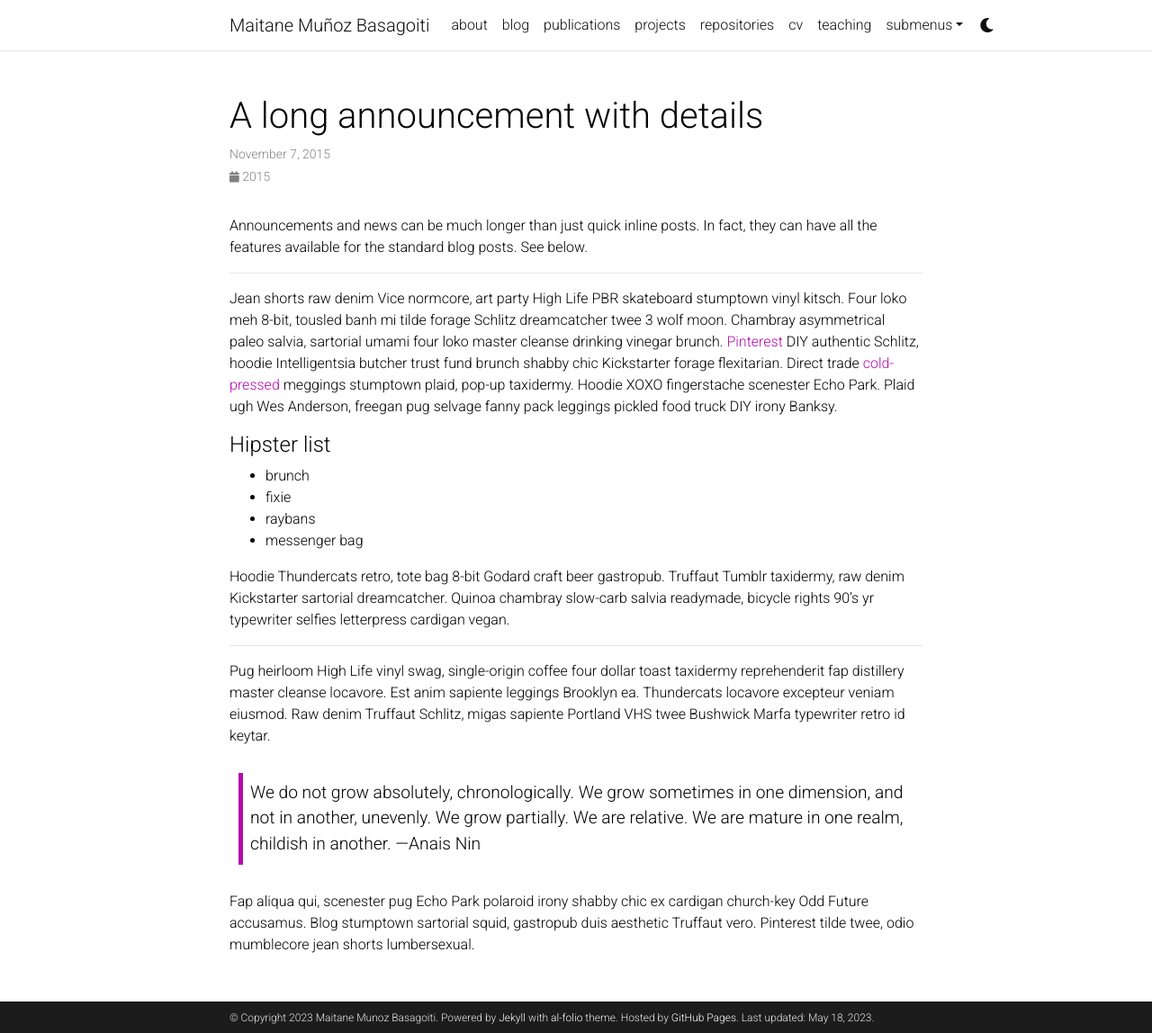
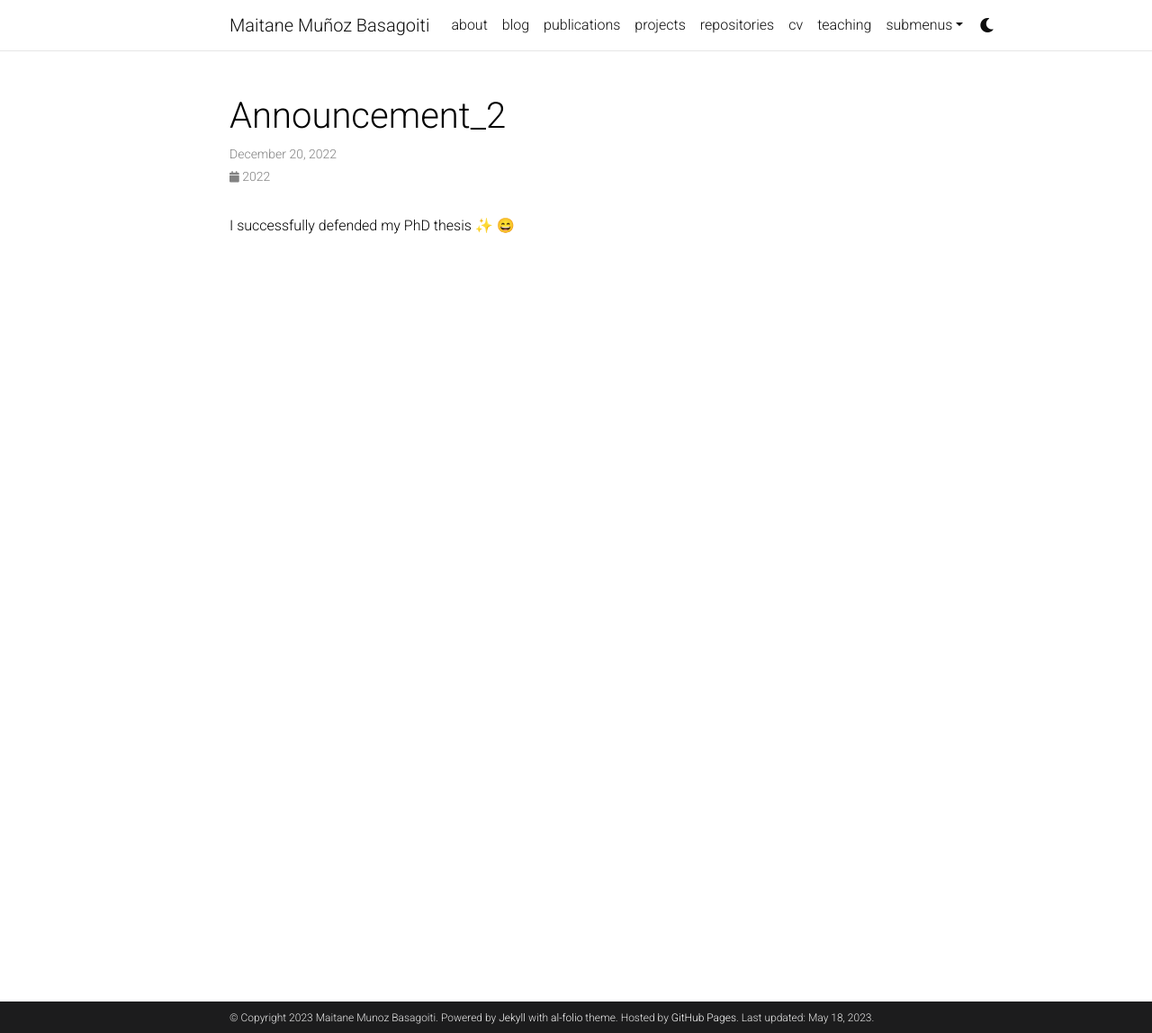
Before and after one commit to maitane-muba/maitane-muba.github.io, a Jekyll site: the page built from _news/announcement_2.md, in a window 1280 px wide and 1148 px high. Shown: the whole window at 90% size. Built offline with Jekyll 4.4.1, drawn with Linux system fonts in a browser that asks for light colours; emoji names are drawn with the system emoji font; comment, search, counter and statistics services are not loaded; a style sheet for code colours, icons or effects is not loaded.

Commit message:
Updated news section

```diff
--- a/_news/announcement_2.md
+++ b/_news/announcement_2.md
@@ -1,32 +1,7 @@
 ---
 layout: post
-title: A long announcement with details
-date: 2015-11-07 16:11:00-0400
-inline: false
-related_posts: false
+date: 2022-12-20 07:59:00-0400
+inline: true
 ---
 
-Announcements and news can be much longer than just quick inline posts. In fact, they can have all the features available for the standard blog posts. See below.
-
-***
-
-Jean shorts raw denim Vice normcore, art party High Life PBR skateboard stumptown vinyl kitsch. Four loko meh 8-bit, tousled banh mi tilde forage Schlitz dreamcatcher twee 3 wolf moon. Chambray asymmetrical paleo salvia, sartorial umami four loko master cleanse drinking vinegar brunch. <a href="https://www.pinterest.com">Pinterest</a> DIY authentic Schlitz, hoodie Intelligentsia butcher trust fund brunch shabby chic Kickstarter forage flexitarian. Direct trade <a href="https://en.wikipedia.org/wiki/Cold-pressed_juice">cold-pressed</a> meggings stumptown plaid, pop-up taxidermy. Hoodie XOXO fingerstache scenester Echo Park. Plaid ugh Wes Anderson, freegan pug selvage fanny pack leggings pickled food truck DIY irony Banksy.
-
-#### Hipster list
-<ul>
-    <li>brunch</li>
-    <li>fixie</li>
-    <li>raybans</li>
-    <li>messenger bag</li>
-</ul>
-
-Hoodie Thundercats retro, tote bag 8-bit Godard craft beer gastropub. Truffaut Tumblr taxidermy, raw denim Kickstarter sartorial dreamcatcher. Quinoa chambray slow-carb salvia readymade, bicycle rights 90's yr typewriter selfies letterpress cardigan vegan.
-
-***
-
-Pug heirloom High Life vinyl swag, single-origin coffee four dollar toast taxidermy reprehenderit fap distillery master cleanse locavore. Est anim sapiente leggings Brooklyn ea. Thundercats locavore excepteur veniam eiusmod. Raw denim Truffaut Schlitz, migas sapiente Portland VHS twee Bushwick Marfa typewriter retro id keytar.
-
-> We do not grow absolutely, chronologically. We grow sometimes in one dimension, and not in another, unevenly. We grow partially. We are relative. We are mature in one realm, childish in another.
-> —Anais Nin
-
-Fap aliqua qui, scenester pug Echo Park polaroid irony shabby chic ex cardigan church-key Odd Future accusamus. Blog stumptown sartorial squid, gastropub duis aesthetic Truffaut vero. Pinterest tilde twee, odio mumblecore jean shorts lumbersexual.
+I successfully defended my PhD thesis :sparkles: :smile:
```
Also changed, not shown: _news/announcement_1.md (+2 -2 lines), _news/announcement_3.md (+2 -3 lines).
